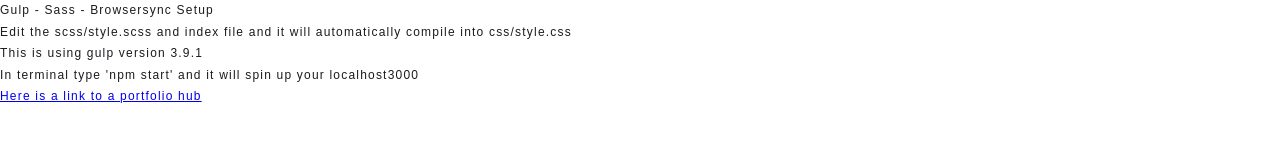
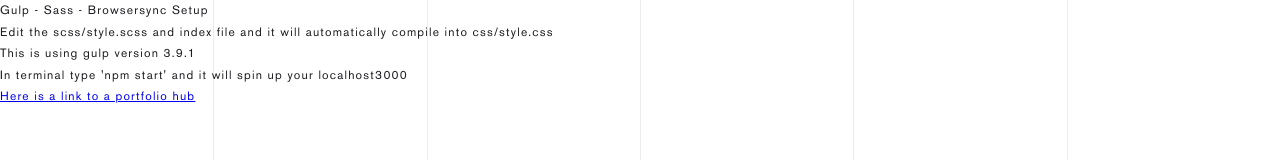
Before and after one commit to haleyressl/portfolio-website, a website: page src/index.html in a window 1280 px wide. Shown: the top 160 px of the page. Drawn offline with Linux system fonts and the light colour scheme; files whose address does not match are found by name.

Commit message:
Creation of background grid lines.

```diff
--- a/src/index.html
+++ b/src/index.html
@@ -16,6 +16,14 @@
 </head>
 
 <body>
+	<div class="bg-global">
+		<div class="bg-global__line"></div>
+		<div class="bg-global__line"></div>
+		<div class="bg-global__line"></div>
+		<div class="bg-global__line"></div>
+		<div class="bg-global__line"></div>
+		<div class="bg-global__line"></div>
+	</div>
   <h1>Gulp - Sass - Browsersync Setup</h1>
   <p>Edit the scss/style.scss and index file and it will automatically compile into css/style.css</p>
   <p>This is using gulp version 3.9.1</p>
--- a/src/scss/_fonts.scss
+++ b/src/scss/_fonts.scss
@@ -9,16 +9,16 @@
 // Generated Fonts
 @font-face {
   font-family: 'akzidenz-grotesk-reg';
-  src: url('../fonts/akzidenz_grotesk_regular/berthold_akzidenz_grotesk_be_regular-webfont.woff2') format('woff2'),
-       url('../fonts/akzidenz_grotesk_regular/berthold_akzidenz_grotesk_be_regular-webfont.woff') format('woff');
+  src: url('../src/assets/fonts/akzidenz_grotesk_regular/berthold_akzidenz_grotesk_be_regular-webfont.woff2') format('woff2'),
+       url('../src/assets/fonts/akzidenz_grotesk_regular/berthold_akzidenz_grotesk_be_regular-webfont.woff') format('woff');
   font-weight: normal;
   font-style: normal;
 }
 
 @font-face {
   font-family: 'akzidenz-grotesk-light';
-  src: url('../fonts/akzidenz_grotesk_light/AkzidenzGroteskBE-Light.woff2') format('woff2'),
-    url('../fonts/akzidenz_grotesk_light/AkzidenzGroteskBE-Light.woff') format('woff');
+  src: url('../src/assets/fonts/akzidenz_grotesk_light/AkzidenzGroteskBE-Light.woff2') format('woff2'),
+    url('../src/assets/fonts/akzidenz_grotesk_light/AkzidenzGroteskBE-Light.woff') format('woff');
   font-weight: 300;
   font-style: normal;
 }
--- /dev/null
+++ b/src/scss/_variables.scss
@@ -0,0 +1,2 @@
+$bg-color: #fff;
+$color: #1c1b20;
--- a/src/scss/style.scss
+++ b/src/scss/style.scss
@@ -3,16 +3,75 @@
 @import "fonts";
 @import "project-grid";
 
-$bg-color: #fff;
-$color: #1c1b20;
+body {
 
-body {
   background: $bg-color;
-  color:$color;
-  font-family: "akzidenz-grotesk-regular",sans-serif;
+  color: $color;
+  font-family: "akzidenz-grotesk-reg",sans-serif;
   font-size: 12px;
   line-height: 1.8;
   letter-spacing: .1em;
+
+      width: 100%;
+    -webkit-font-smoothing: antialiased;
+    word-wrap: break-word;
+    overflow-y: scroll;
+    overflow-x: hidden;
+}
+
+.bg-global {
+	$self: &;
+	position: fixed;
+	top: 0;
+	left: 0;
+	width: 100%;
+	height: 0;
+	z-index: 0;
+	// z-index: 20;
+	pointer-events: none;
+
+	&__line {
+		position: absolute;
+		top: 0;
+		height: 100vh;
+		left: 16.666%;
+		width: 1px;
+		background: #000;
+		opacity: 0.075;
+		transition: 0.3s 0.5s;
+
+		&:before {
+			content: "";
+			position: absolute;
+			top: 0;
+			left: -16.6666vw;
+			// width: 16.666vw;
+			width: 0;
+			background: #000;
+			height: 100%;
+			transition: 0.5s cubic-bezier(0.81, 0.23, 0.05, 1);
+		}
+
+		&:nth-of-type(2) {
+			left: 33.3333%;
+		}
+
+		&:nth-of-type(3) {
+			left: 50%;
+		}
+
+		&:nth-of-type(4) {
+			left: 66.666%;
+		}
+
+		&:nth-of-type(5) {
+			left: 83.33%;
+		}
+
+		&:nth-of-type(6) {
+			left: 100%;
+		}
+	}
 }
 
 .main-content {
```
Also changed, not shown: src/web-projects.html (+8 -0 lines), src/assets/img/bg-lines.svg (added), src/css/style.css.
